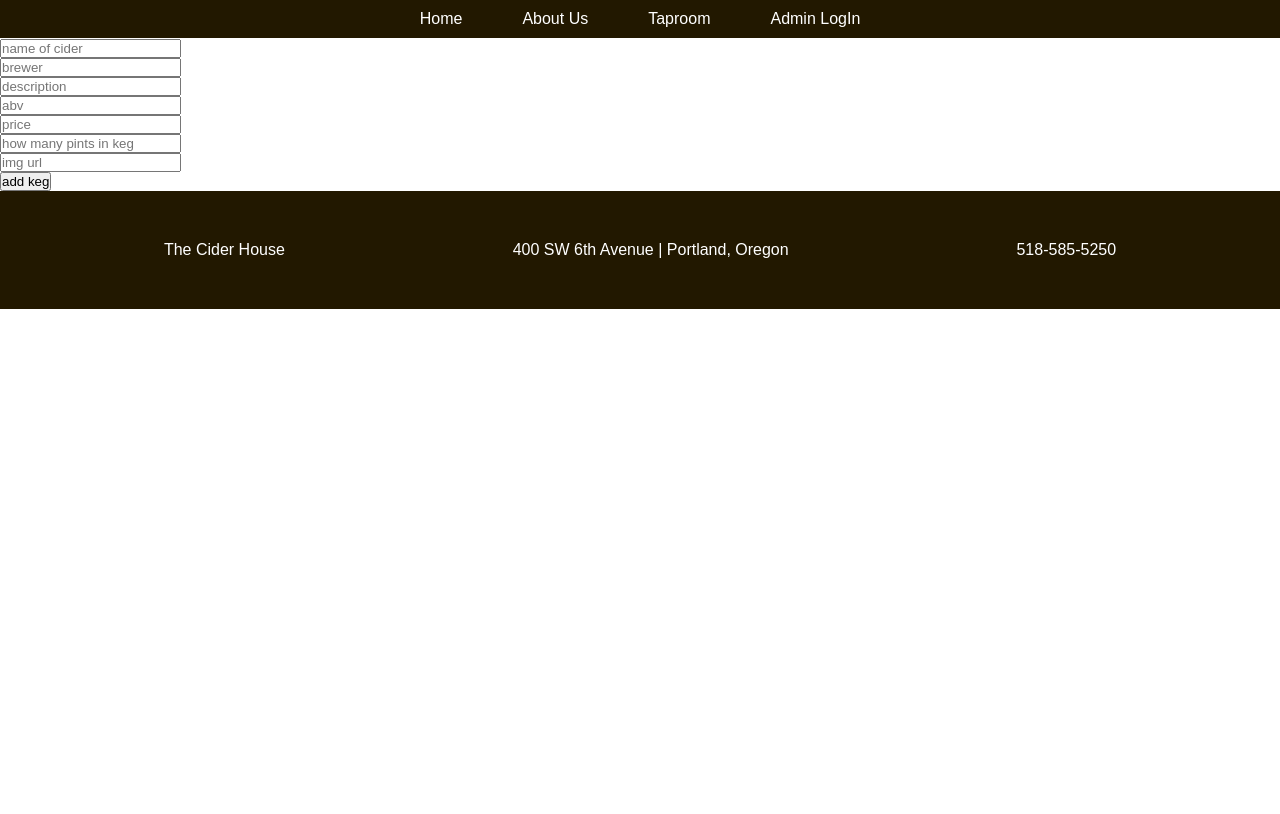
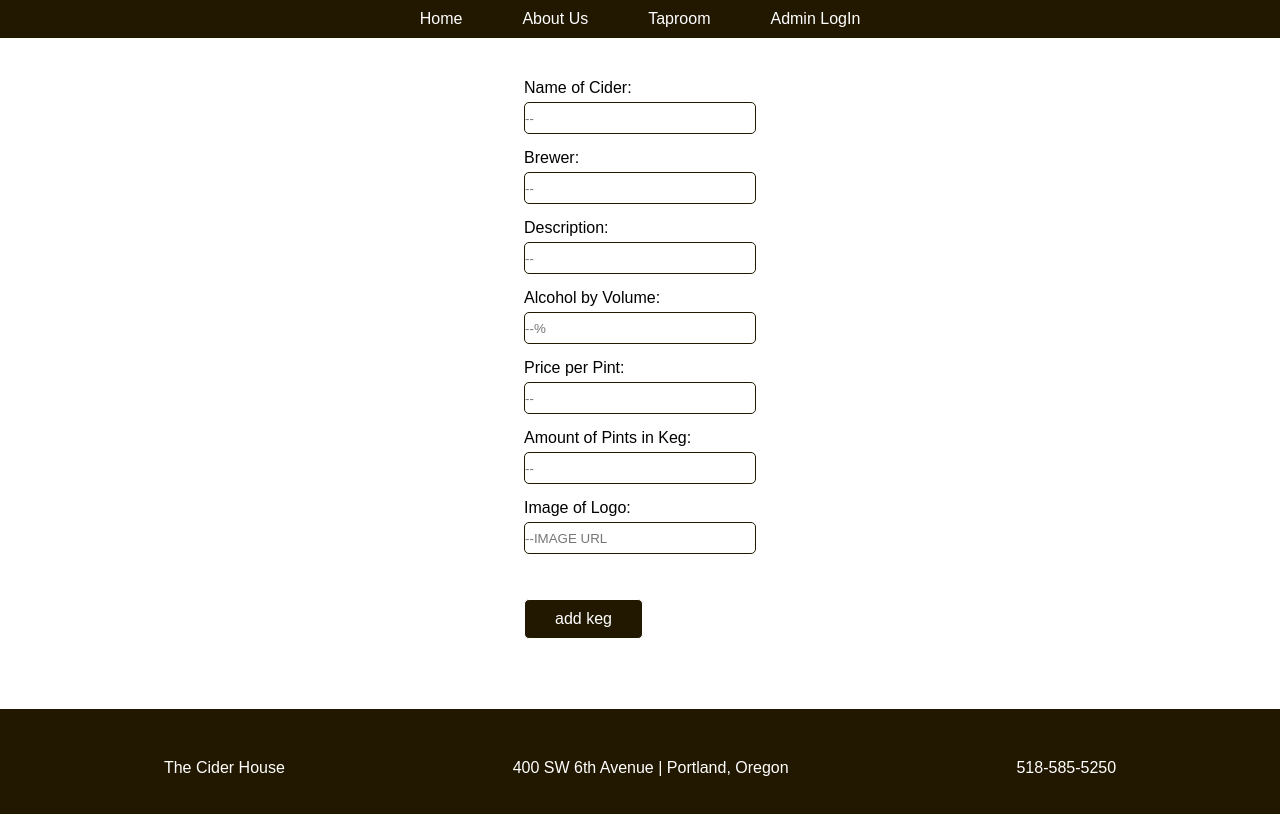
Before and after one commit to robinsola/Cider-House, a React app: page /#/Admin in a window 1280 px wide. Both pictures are taken after a click on the button "enter". Shown: the top 814 px of the page. Built offline with nearby package versions, Linux system fonts and the light colour scheme.

Commit message:
add form styles

```diff
--- a/src/components/AdminConfirmation.jsx
+++ b/src/components/AdminConfirmation.jsx
@@ -1,12 +1,47 @@
 import React from 'react';
 import PropTypes from 'prop-types';
+import interior from '../assets/images/interior.jpg';
 
 function AdminConfirmation(props) {
   return (
     <div>
-      <h1>Please Enter Admin Password:</h1>
-      <input type="password" id="adminPassword"/>
-      <button onClick={props.onAdminConfirmation}>enter</button>
+      <style jsx>{`
+        .header {
+          background: url(${interior});
+          background-position: center;
+          height: 550px;
+          text-align: center;
+        }
+        h3 {
+          padding: 30px 0 25px 0;
+          color: white;
+        }
+        input {
+          height: 30px;
+          width: 230px;
+          border: 1px solid #221800;
+          border-radius: 5px;
+        }
+        button {
+          cursor: pointer;
+          padding: 10px 30px;
+          font-size: 1em;
+          border-radius: 5px;
+          margin: 30px 0;
+          color: white;
+          background-color: #221800;
+          border: 1px solid white;
+          transition: background-color .5s;
+        }
+        button:hover {
+          background-color: #E4BC5E;
+        }
+      `}</style>
+      <div className="header">
+        <h3>Admin User Password:</h3>
+        <input type="password" id="adminPassword"/><br/>
+        <button onClick={props.onAdminConfirmation}>enter</button>
+      </div>
     </div>
   );
 }
--- a/src/components/NewCiderForm.jsx
+++ b/src/components/NewCiderForm.jsx
@@ -14,6 +14,7 @@ function NewCiderForm(props) {
   function handleCiderSubmission(event) {
     event.preventDefault();
     props.onAddNewCider({name: _name.value, brewer: _brewer.value, description: _description.value, abv: _abv.value, price: _price.value, remaining: _remaining.value, image: _image.value});
+    alert(_name.value +' has been added to the Taproom!');
     _name.value = '';
     _brewer.value = '';
     _description.value = '';
@@ -25,16 +26,63 @@ function NewCiderForm(props) {
 
   return (
     <div>
-      <form onSubmit={handleCiderSubmission}>
-        <input type='text' id='name' placeholder='name of cider' ref={(input)=>{_name = input;}}/><br/>
-        <input type='text' id='brewer' placeholder='brewer' ref={(input)=>{_brewer = input;}}/><br/>
-        <input type='text' id='description' placeholder='description'ref={(input)=>{_description = input;}}/><br/>
-        <input type='text' id='abv' placeholder='abv'ref={(input)=>{_abv = input;}}/><br/>
-        <input type='text' id='price' placeholder='price' ref={(input)=>{_price = input;}}/><br/>
-        <input type='text' id='remaining' placeholder='how many pints in keg' ref={(input)=>{_remaining = input;}}/><br/>
-        <input type='text' id='image' placeholder='img url' ref={(input)=>{_image = input;}}/><br/>
-        <button type='submit'>add keg</button>
-      </form>
+      <style jsx>{`
+        .formSyles {
+          display: flex;
+          justify-content: center;
+          margin: 40px 0;
+        }
+        h3 {
+          padding: 30px 0 25px 0;
+          color: white;
+        }
+        input {
+          height: 30px;
+          width: 230px;
+          border: 1px solid #221800;
+          border-radius: 5px;
+          margin: 5px 0 15px 0;
+        }
+        button {
+          cursor: pointer;
+          padding: 10px 30px;
+          font-size: 1em;
+          border-radius: 5px;
+          margin: 30px 0;
+          color: white;
+          background-color: #221800;
+          border: 1px solid white;
+          transition: background-color .5s;
+        }
+        button:hover {
+          background-color: #E4BC5E;
+        }
+      `}</style>
+      <div className='formSyles'>
+        <form onSubmit={handleCiderSubmission}>
+          <label htmlFor='name'>Name of Cider:</label><br/>
+          <input type='text' id='name' placeholder='--' ref={(input)=>{_name = input;}}/><br/>
+
+          <label htmlFor='brewer'>Brewer:</label><br/>
+          <input type='text' id='brewer' placeholder='--' ref={(input)=>{_brewer = input;}}/><br/>
+
+          <label htmlFor='description'>Description:</label><br/>
+          <input type='text' id='description' placeholder='--'ref={(input)=>{_description = input;}}/><br/>
+
+          <label htmlFor='abv'>Alcohol by Volume:</label><br/>
+          <input type='text' id='abv' placeholder='--%'ref={(input)=>{_abv = input;}}/><br/>
+
+          <label htmlFor='price'>Price per Pint:</label><br/>
+          <input type='text' id='price' placeholder='--' ref={(input)=>{_price = input;}}/><br/>
+
+          <label htmlFor='remaining'>Amount of Pints in Keg:</label><br/>
+          <input type='text' id='remaining' placeholder='--' ref={(input)=>{_remaining = input;}}/><br/>
+
+          <label htmlFor='image'>Image of Logo:</label><br/>
+          <input type='text' id='image' placeholder='--IMAGE URL' ref={(input)=>{_image = input;}}/><br/>
+          <button type='submit'>add keg</button>
+        </form>
+      </div>
     </div>
   );
 }
```
